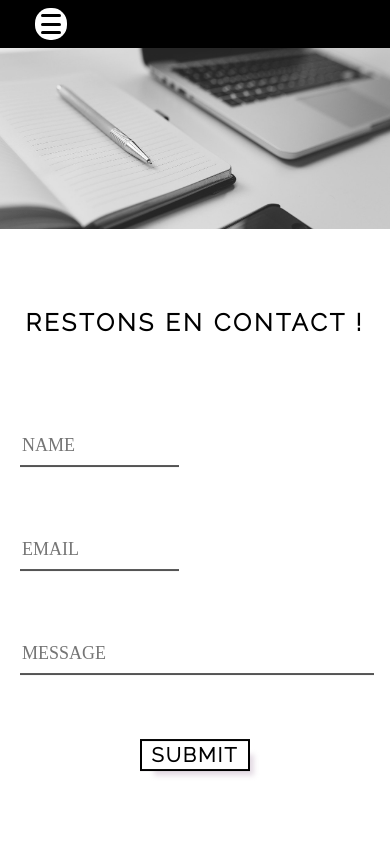
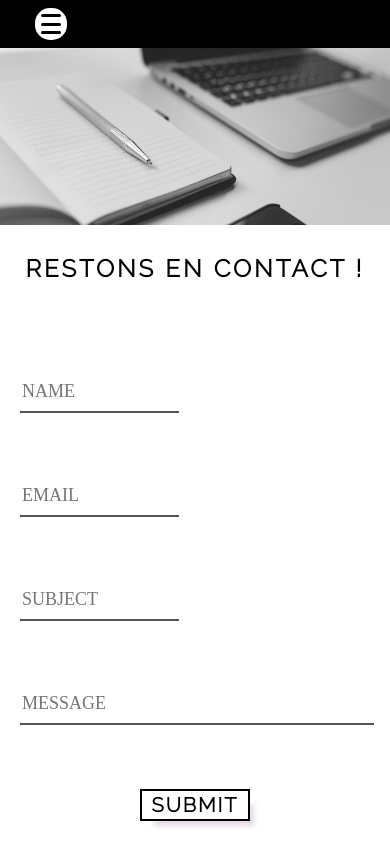
Before and after one commit to dkm94/Portfolio, a React (Create React App) app: page /Contact in a window 390 px wide. Built offline with nearby package versions, Linux system fonts and the light colour scheme; a web font is replaced by a local one.

Commit message:
responsive update

```diff
--- a/package.json
+++ b/package.json
@@ -7,6 +7,7 @@
     "@testing-library/jest-dom": "^4.2.4",
     "@testing-library/react": "^9.4.0",
     "@testing-library/user-event": "^7.2.1",
+    "emailjs-com": "^2.4.1",
     "react": "^16.12.0",
     "react-dom": "^16.12.0",
     "react-router-dom": "^5.1.2",
--- a/src/App.css
+++ b/src/App.css
@@ -95,6 +95,7 @@ nav {
     display: flex;
     flex-direction: column-reverse;
     justify-content: flex-end;
+    height: fit-content;
 }
 
 .intro {
--- a/src/Components/Contact.js
+++ b/src/Components/Contact.js
@@ -1,25 +1,68 @@
- import React from "react";
+import React, { Component } from "react";
+import * as emailjs from 'emailjs-com';
 import "../contact.css";
 
-export default function Contact () {
+class Contact extends Component {
+    constructor(props){
+        super(props)
+        this.state = {
+            name: '',
+            email: '',
+            subject: '',
+            message: '',
+          }
+    }
 
+    handleSubmit(e) {
+        e.preventDefault()
+        const { email, subject, message } = this.state
+        let templateParams = {
+          from_name: email,
+          to_name: '70ea56da404d75efd4ffd1806a5ae1cd',
+          subject: subject,
+          message_html: message,
+         }
+         emailjs.send(
+          'gmail',
+          'template_KDd9JTwp',
+           templateParams,
+          'user_YnLFwXfLV4QY86l4g4Ryp'
+         )
+         this.resetForm()
+     }
+    resetForm() {
+        this.setState({
+          name: '',
+          email: '',
+          subject: '',
+          message: '',
+        })
+      }
+    handleChange = (param, e) => {
+        this.setState({ [param]: e.target.value })
+      }
+
+    render(){
         return(
             <div className="contact">
                 <div className="contact-img"></div>
                 <div className="contact-formulaire">
                     <section className="get-in-touch">
                         <h1 className="title">Restons en contact !</h1>
-                        <form className="contact-form row">
+                        <form className="contact-form row" onSubmit={this.handleSubmit.bind(this)}>
                             <div className="form-field col x-50">
-                                <input id="name" placeholder="NAME" className="input-text js-input" type="text"  required />
+                                <input id="name" name="name" placeholder="NAME" className="input-text js-input" type="text"  value={this.state.name} onChange={this.handleChange.bind(this, 'name')} required />
                                 {/* <label className="label" htmlFor="name">Name</label> */}
                             </div>
                             <div className="form-field col x-50">
-                                <input id="email" placeholder ="EMAIL" className="input-text js-input" type="email"  required />
+                                <input id="email" name="email" value={this.state.email} placeholder ="EMAIL" className="input-text js-input" type="email" onChange={this.handleChange.bind(this, 'email')} required />
                                 {/* <label className="label" htmlFor="email">E-mail</label> */}
                             </div>
+                            <div className="form-field col x-50">
+                                <input id="subject" type="text" name="subject" className="input-text js-input" placeholder="SUBJECT" value={this.state.subject} onChange={this.handleChange.bind(this, 'subject')}/>
+                            </div>
                             <div className="form-field col x-100">
-                                <input id="message" placeholder="MESSAGE" className="input-text js-input" type="text" required />
+                                <input id="message" type="textarea" placeholder="MESSAGE" className="input-text js-input" value={this.state.message} onChange={this.handleChange.bind(this, 'message')} required />
                                 {/* <label className="label" htmlFor="message">Message</label> */}
                             </div>
                             <div className="form-field col x-100 align-center">
@@ -32,4 +75,7 @@ export default function Contact () {
 
             </div>
         );
+        }
     }
+
+export default Contact
--- a/src/contact.css
+++ b/src/contact.css
@@ -54,6 +54,7 @@ body {
 }
 .row .col.x-100 {
   width: 100%;
+  height: fit-content;
 }
 .content-wrapper {
   min-height: 100%;
@@ -62,9 +63,9 @@ body {
 .get-in-touch {
   max-width: 650px;
   margin: 0 auto;
-  position: relative;
+  /* position: relative;
   top: 50%;
-  transform: translateY(-50%);
+  transform: translateY(-50%); */
 }
 
 .contact-form .form-field {
@@ -140,6 +141,10 @@ body {
 
 @media screen and (max-width: 1024px) {
 
+ .get-in-touch {
+   height: fit-content;
+ }
+
 .contact {
   margin: 0;
   height: 93vh;
@@ -148,18 +153,25 @@ body {
 
 .contact-img {
   width: 100%;
-  height: 30%;
+  height: 35rem;
   background-image: url("../src/img/computer-768696_1280.jpg");
 }
 
 .contact-formulaire {
   width: 100%;
+  height: fit-content;
+}
+
+.contact-form {
+  height: fit-content;
 }
 }
 
 
 @media screen and (max-width: 500px) {
+
 .contact-form {
-  display: grid;
+  display: flex;
+  flex-direction: column;
 }
 }
```
Also changed, not shown: 1 other file (tests, documents, lock files or other folders).
